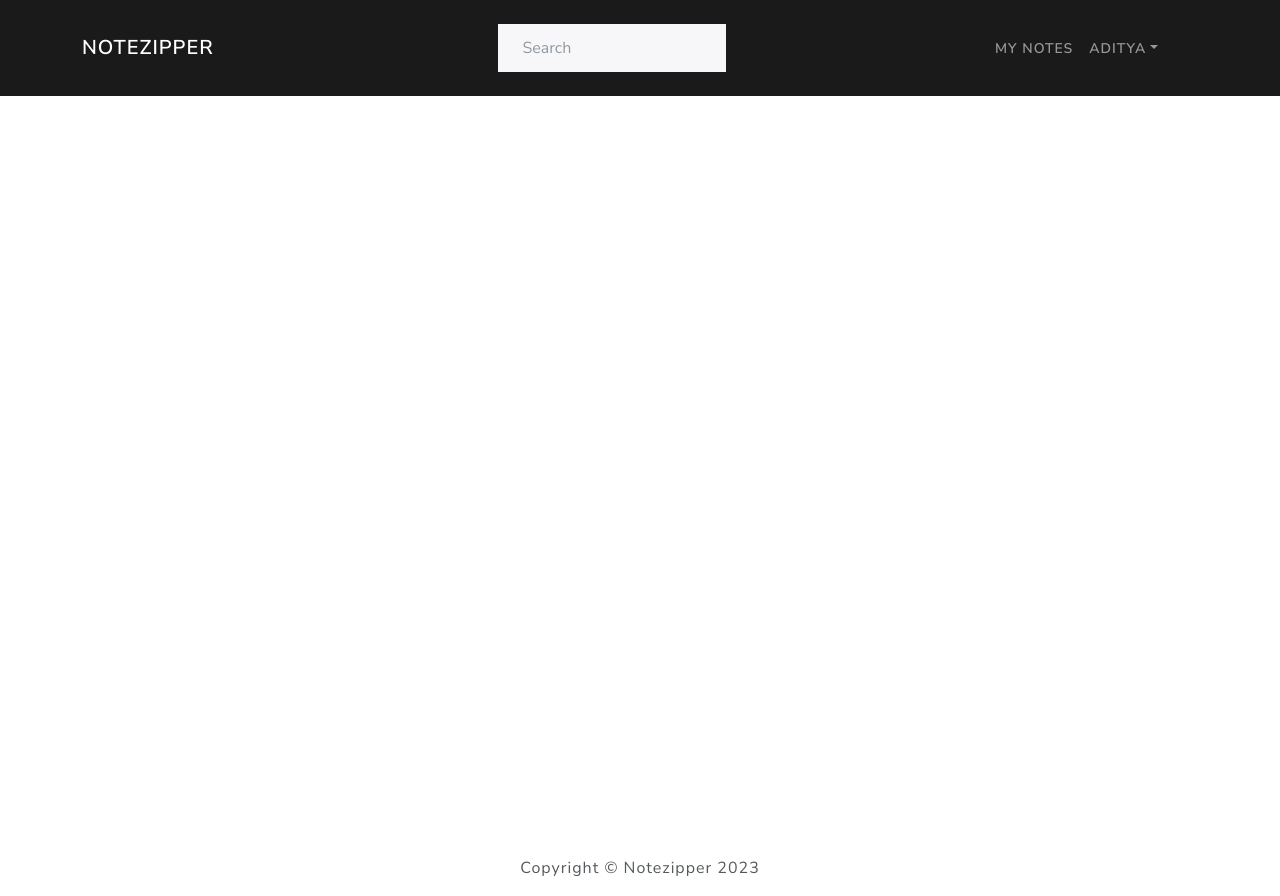
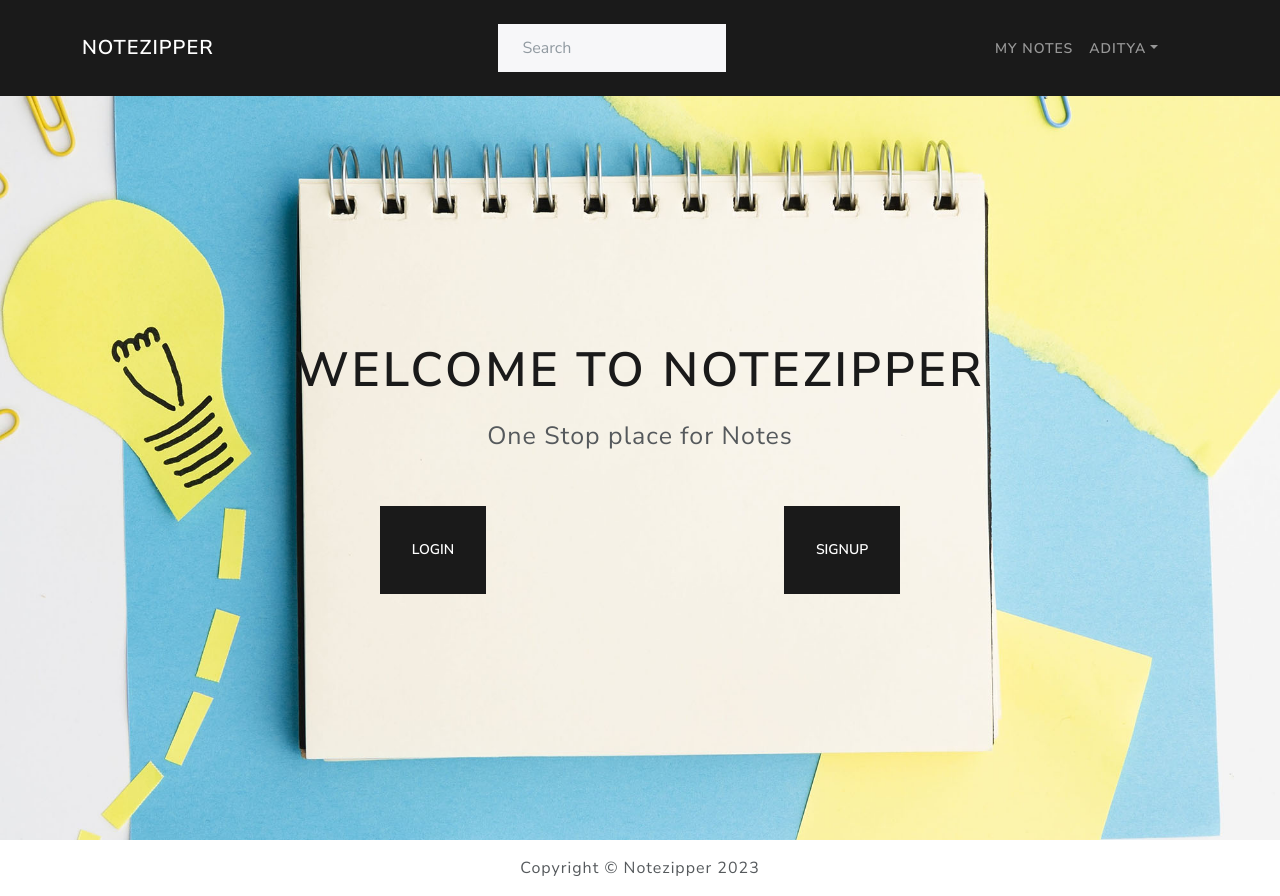
Before and after one commit to Adibros/Notezipper, a React (Create React App) app in the folder frontend/: page / in a window 1280 px wide. Built offline with nearby package versions, Linux system fonts and the light colour scheme.

Commit message:
creating landing page

```diff
--- a/frontend/src/App.js
+++ b/frontend/src/App.js
@@ -1,13 +1,15 @@
 
 import './App.css';
 import Header from './components/Header/Header';
+import LandingPage from './screens/LandingPage/LandingPage';
 import Footer from './components/Footer/Footer';
 
 function App() {
   return (
     <div className="App">
       <Header/>
-      <main style = {{minHeight:"93vh"}}> </main>
+      <LandingPage/>
+
       <Footer/>
     </div>
   );
--- /dev/null
+++ b/frontend/src/screens/LandingPage/LandingPage.css
@@ -0,0 +1,64 @@
+.main{
+    min-height: 93vh;
+    display: flex;
+    align-items: center;
+    background-image: url('../../background1.jpg');
+    background-position: center;
+    background-size: cover;
+}
+
+/* .main::before{
+    min-height: 93vh;
+    display: flex;
+    align-items: center;
+    background-image: url('../../bg.jpg');
+    background-position: center;
+    background-size: cover;
+} */
+
+.title{
+    /* color: white; */
+    font-weight: 700;
+    font-size: 48px;
+}
+
+.subtitle{
+    /* color: white; */
+    font-size: 25px;
+    padding-top: 10px;
+}
+
+.intro-text{
+    width: 100%;
+    text-align: center;
+}
+
+.button-container{
+    margin-top: 50px;
+    display: flex;
+    justify-content: space-evenly;
+}
+
+.landingbutton{
+    width: 200px;
+    height: 55px;
+}
+
+@media only screen and (min-width: 1200px) {
+    .buttonContainer {
+      padding: 0 200px;
+    }
+    .title {
+      padding: 0 100px;
+    }
+}
+
+@media only screen and (max-width: 768px) {
+    .title {
+      font-size: 50px;
+    }
+    .landingbutton {
+      width: 150px;
+      height: 50px;
+    }
+}
--- /dev/null
+++ b/frontend/src/screens/LandingPage/LandingPage.js
@@ -0,0 +1,36 @@
+import React from 'react'
+import { Button, Container, Row } from 'react-bootstrap'
+import './LandingPage.css'
+
+const LandingPage = () => {
+  return (
+    <div className='main'>
+        <Container>
+            <Row>
+                <div className='intro-text'>
+                    <div>
+                        <h1 className='title'>Welcome to Notezipper</h1>
+                        <p className='subtitle'>One Stop place for Notes</p>
+                    </div>
+                    <div className='button-container'>
+                        <a href='/login'>
+                            <Button size='lg' className='langingbutton'>
+                                Login
+                            </Button>
+                        </a>
+
+                        <a href='/register'>
+                            <Button size='lg' className='langingbutton' >
+                                Signup
+                            </Button>
+                        </a>
+                    </div>
+                </div>
+            </Row>
+        </Container>
+
+    </div>
+  )
+}
+
+export default LandingPage
```
Also changed, not shown: frontend/src/background1.jpg (added), frontend/src/bg.jpg (added).
